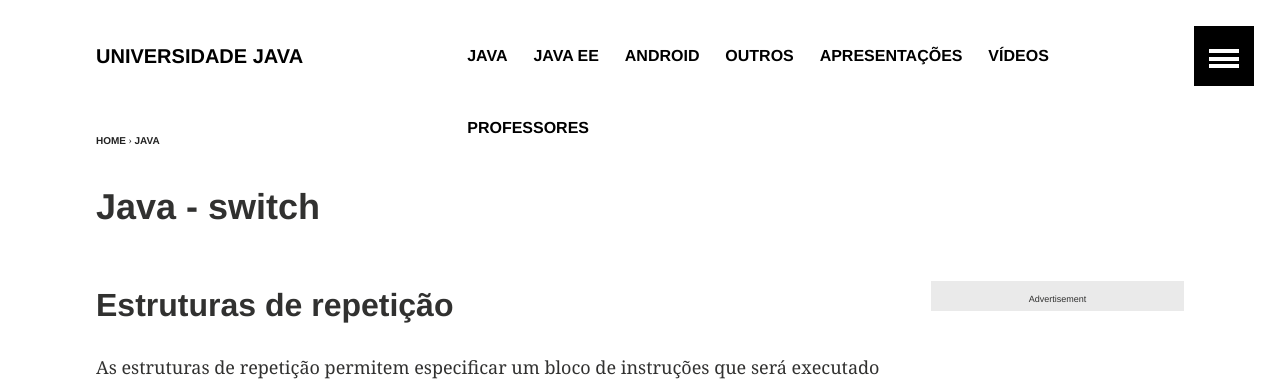
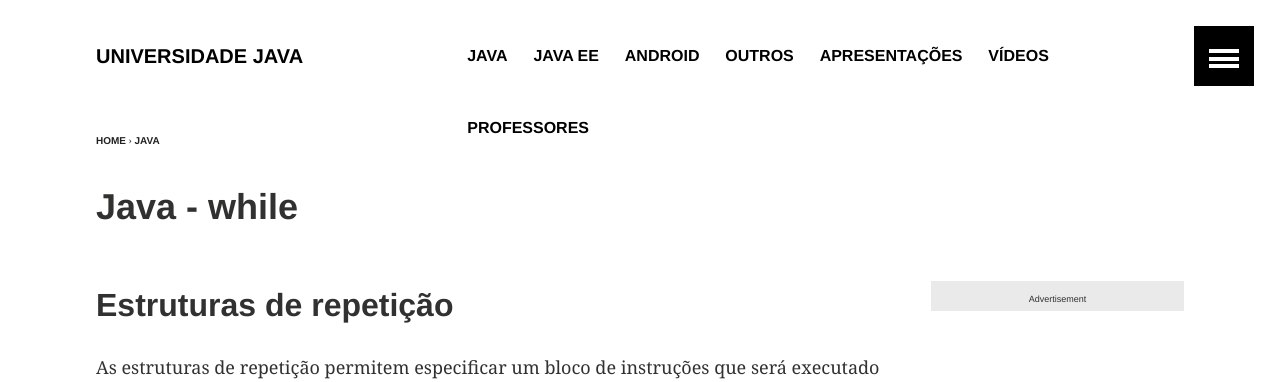
Before and after one commit to universidadejava/universidadejava.github.io, a Jekyll site: the page built from _posts/java/2020-05-09-java-while.md, in a window 1280 px wide and 900 px high. Shown: the top 382 px of the window. Built offline with Jekyll 4.4.1, drawn with Linux system fonts in a browser that asks for light colours; comment, search, counter and statistics services are not loaded; some of the changed text lies outside the part shown.

Commit message:
Adicionar texto sobre if/else, switch e while.

```diff
--- a/_posts/java/2020-05-09-java-while.md
+++ b/_posts/java/2020-05-09-java-while.md
@@ -1,12 +1,12 @@
 ---
 layout: article
-title: "Java - switch"
+title: "Java - while"
 categories: java
 author: sakurai
-date: 2020-05-09 00:01:00
+date: 2020-05-09 00:06:00
 tags: [java]
 published: true
-excerpt: switch em Java.
+excerpt: while em Java.
 comments: true
 image:
   teaser: teaser-java.png
```
